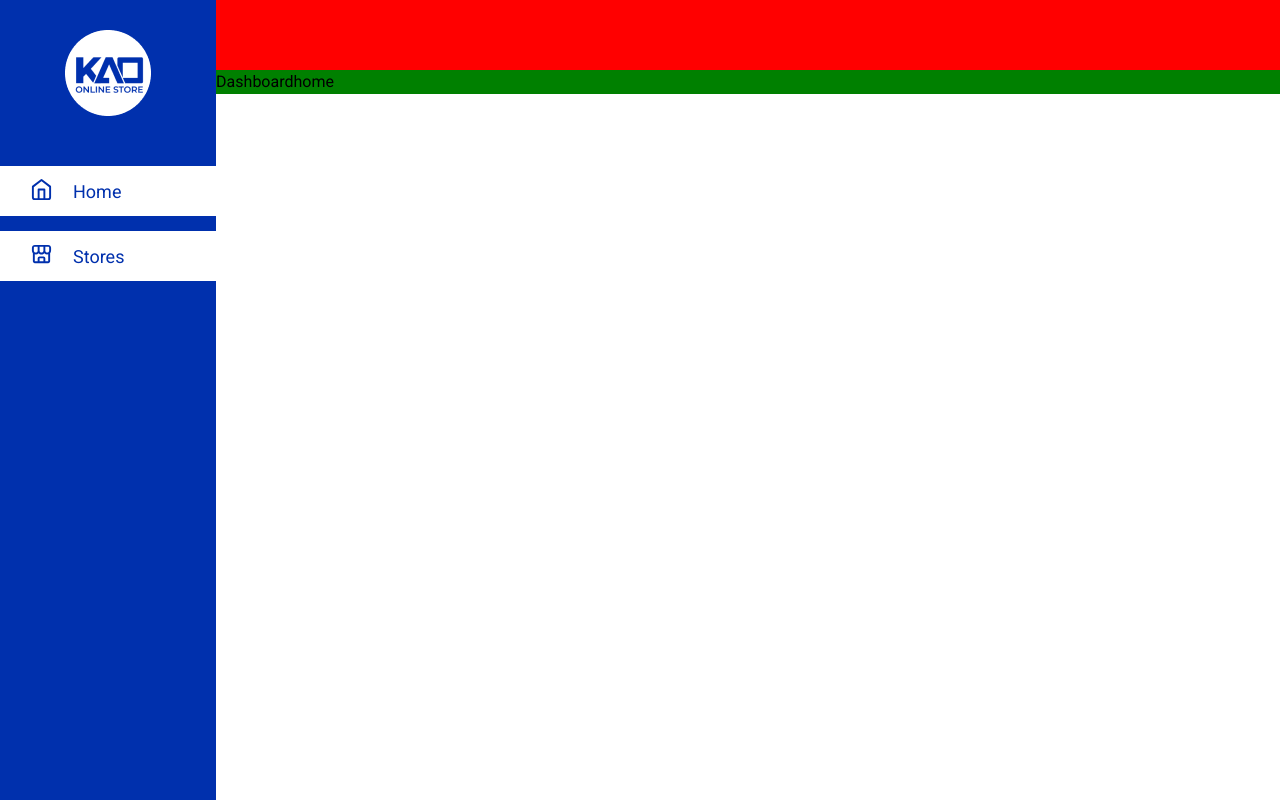
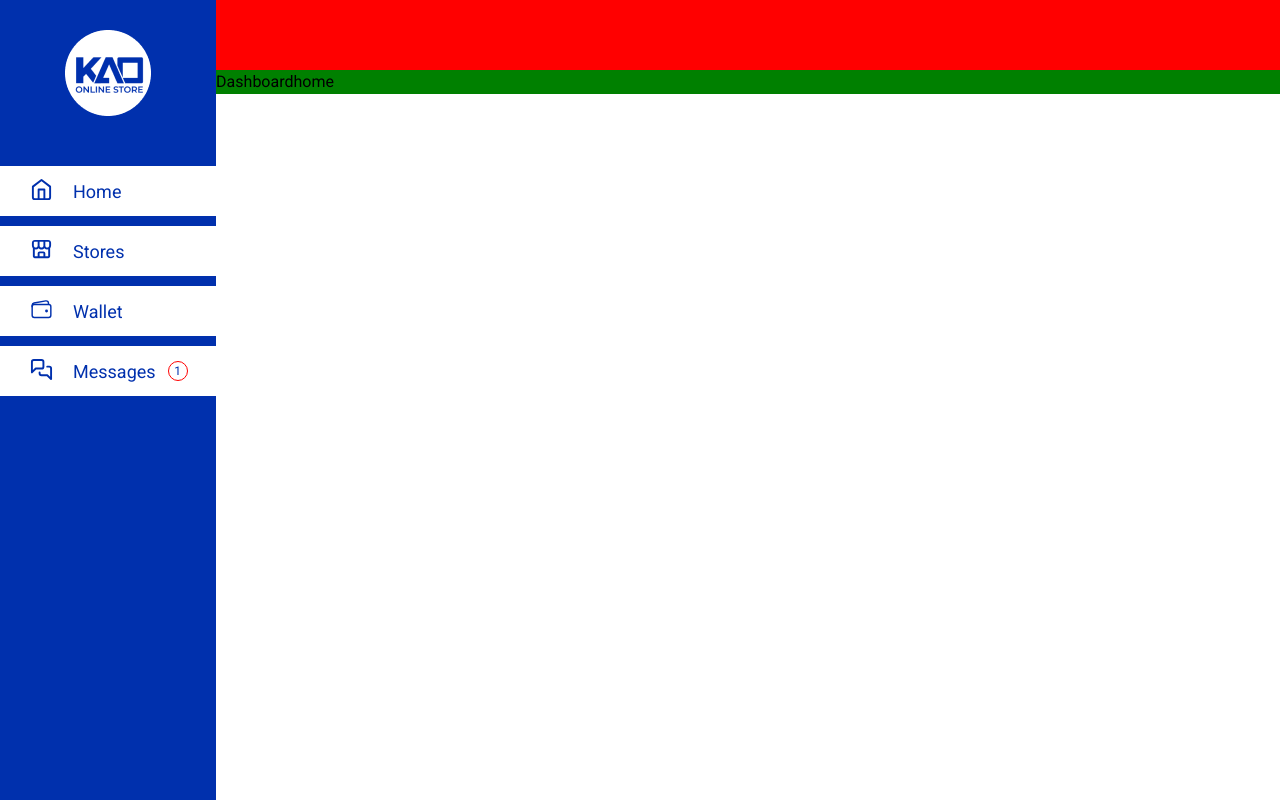
Before and after one commit to Kaostores/Kao_Agent, a React (Create React App) app: page /dashboard in a window 1280 px wide. Built offline with nearby package versions, Linux system fonts and the light colour scheme; a web font is replaced by a local one.

Commit message:
sidebar in progress

```diff
--- a/src/components/Static/Sidebar.tsx
+++ b/src/components/Static/Sidebar.tsx
@@ -3,6 +3,8 @@ import styled from 'styled-components'
 import img from "../../assets/KAO_Logo_PNG.png"
 import { FiHome } from "react-icons/fi";
 import { BiStoreAlt } from "react-icons/bi";
+import { IoWalletOutline } from "react-icons/io5";
+import { LuMessagesSquare } from "react-icons/lu";
 import { NavLink } from 'react-router-dom';
 
 const Sidebar = () => {
@@ -35,7 +37,7 @@ const Sidebar = () => {
           height: isActive ? "50px" : "50px",
           width: isActive ? "100%" : "100%",
           backgroundColor: isActive ? "#fff" : "",
-          marginTop: isActive ? "15px" : "15px",
+          marginTop: isActive ? "10px" : "10px",
           paddingLeft: isActive ? "30px" : "30px",
           color: isActive ? "#0030AD" : "#fff",
           alignItems: isActive ? "center" : "center",
@@ -47,11 +49,60 @@ const Sidebar = () => {
           <h3>Stores</h3>
         </Home>
       </NavLink>
+
+      <NavLink to="" style={({ isActive }) => {
+        return {
+          height: isActive ? "50px" : "50px",
+          width: isActive ? "100%" : "100%",
+          backgroundColor: isActive ? "#fff" : "",
+          marginTop: isActive ? "10px" : "10px",
+          paddingLeft: isActive ? "30px" : "30px",
+          color: isActive ? "#0030AD" : "#fff",
+          alignItems: isActive ? "center" : "center",
+          display: isActive ? "flex" : "flex"
+        }
+      }}>
+        <Home>
+          <Icon><IoWalletOutline /></Icon>
+          <h3>Wallet</h3>
+        </Home>
+      </NavLink>
+
+      <NavLink to="" style={({ isActive }) => {
+        return {
+          height: isActive ? "50px" : "50px",
+          width: isActive ? "100%" : "100%",
+          backgroundColor: isActive ? "#fff" : "",
+          marginTop: isActive ? "10px" : "10px",
+          paddingLeft: isActive ? "30px" : "30px",
+          color: isActive ? "#0030AD" : "#fff",
+          alignItems: isActive ? "center" : "center",
+          display: isActive ? "flex" : "flex"
+        }
+      }}>
+        <Home>
+          <Icon><LuMessagesSquare /></Icon>
+          <h3>Messages</h3>
+          <Circle>1</Circle>
+        </Home>
+      </NavLink>
     </Container>
   )
 }
 
 export default Sidebar
+const Circle = styled.div`
+  width: 20px;
+  height: 20px;
+  display: flex;
+  justify-content: center;
+  align-items: center;
+  border: 1px solid red;
+  border-radius: 50px;
+  font-size: 12px;
+  margin-left: 12px;
+  margin-top: 3px;
+`
 const Icon = styled.div`
   font-size: 23px;
 `
```
